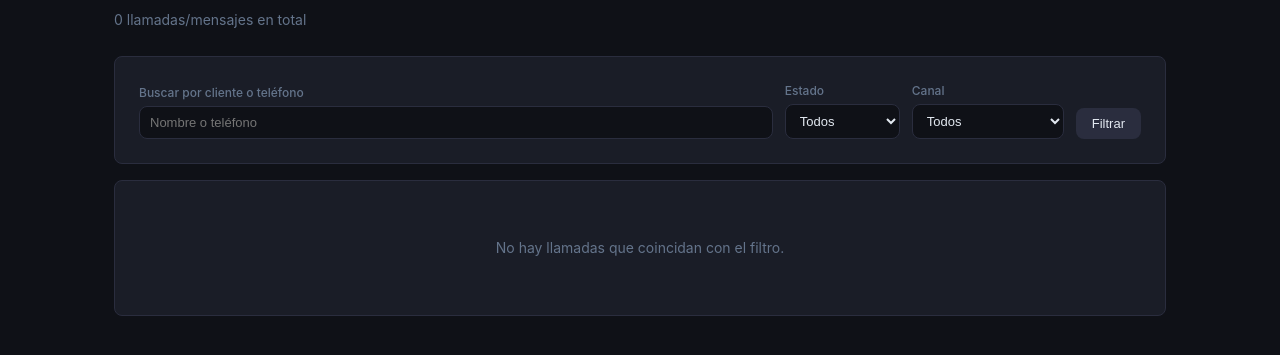
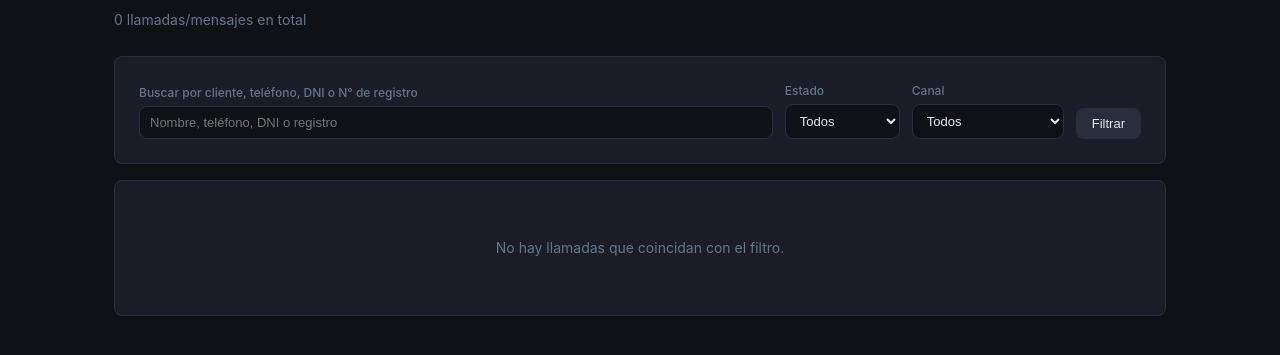
Before and after one commit to Mart1n-chamoy/proyecto-parque, a Django app: page /calls/ in a window 1280 px wide. Shown: the part 118-473 px from the top of the page. Run offline with Django 4.2, Linux system fonts and the light colour scheme; the visitor is signed in with stand-in values (Sample User, id 1); data that the repository does not hold is empty; parts of the project's set-up code (start-up, migrations or seed data) failed here and were passed over; some libraries are stand-ins or nearby versions.

Commit message:
Agrega búsqueda por DNI y número de registro en la pestaña de Llamadas

```diff
--- a/backend/apps/dashboard/templates/dashboard/call_list.html
+++ b/backend/apps/dashboard/templates/dashboard/call_list.html
@@ -10,8 +10,8 @@
 <!-- FILTROS -->
 <form method="get" class="card" style="margin-bottom:16px; display:flex; gap:12px; align-items:flex-end; flex-wrap:wrap;">
   <div style="flex:1; min-width:180px;">
-    <label style="font-size:12px; color:var(--muted); display:block; margin-bottom:4px;">Buscar por cliente o teléfono</label>
-    <input type="text" name="q" value="{{ search }}" placeholder="Nombre o teléfono"
+    <label style="font-size:12px; color:var(--muted); display:block; margin-bottom:4px;">Buscar por cliente, teléfono, DNI o N° de registro</label>
+    <input type="text" name="q" value="{{ search }}" placeholder="Nombre, teléfono, DNI o registro"
       style="width:100%; background:var(--bg); border:1px solid var(--border); color:var(--text);
              padding:8px 10px; border-radius:var(--radius); font-size:13px;">
   </div>
--- a/backend/apps/dashboard/views.py
+++ b/backend/apps/dashboard/views.py
@@ -201,7 +201,9 @@ class CallListView(LoginRequiredMixin, View):
             qs = qs.filter(
                 models.Q(client__first_name__icontains=search) |
                 models.Q(client__last_name__icontains=search) |
-                models.Q(client__phone__icontains=search)
+                models.Q(client__phone__icontains=search) |
+                models.Q(client__documento__icontains=search) |
+                models.Q(client__registro__icontains=search)
             )
 
         paginator = Paginator(qs, 30)
```
